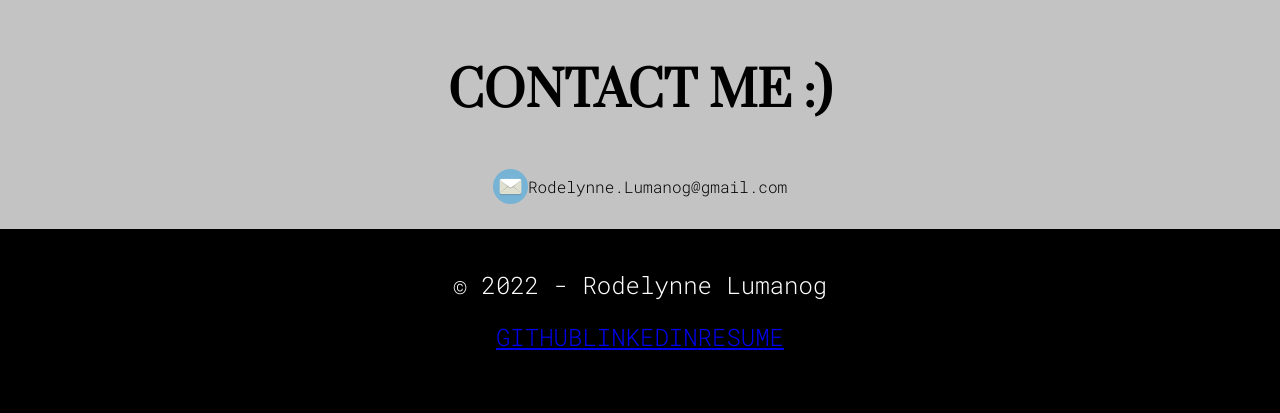
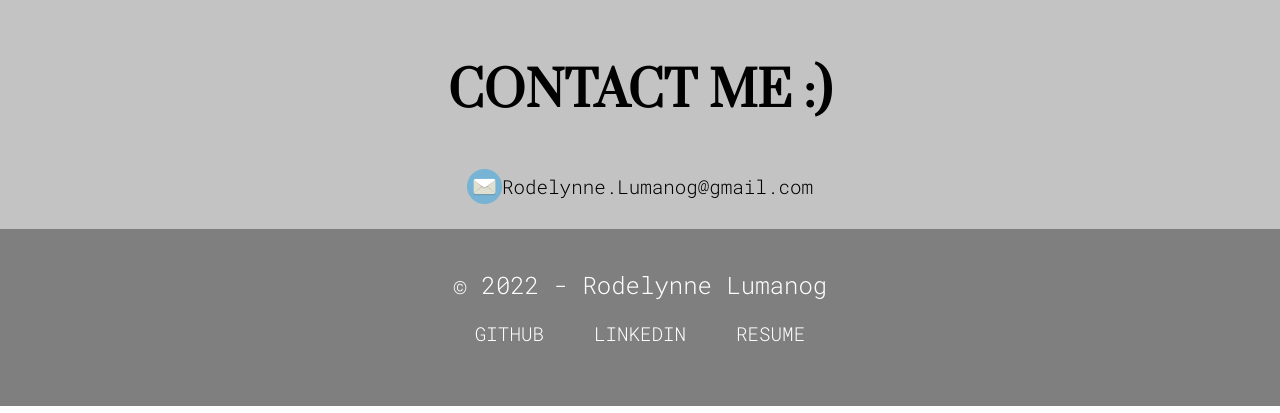
Before and after one commit to llynn3/rodelynnelumanog, a plain HTML site: page index.html in a window 1280 px wide. Shown: the part 2008-2421 px from the top of the page. Drawn offline with Linux system fonts and the light colour scheme.

Commit message:
style footer

```diff
--- a/style.css
+++ b/style.css
@@ -189,6 +189,7 @@ html{
     flex-direction: row;
     align-items: center;
     font-family: "Roboto Mono";
+    font-size: 1.2rem;
     padding: 5px;
 }
 
@@ -196,7 +197,7 @@ html{
 #footer{
     display: flex;
     flex-direction: column;
-    background-color: black;
+    background-color: rgba(0, 0, 0, 0.5);
     color: white;
     padding: 40px;
     font-family: "Roboto Mono";
@@ -204,16 +205,21 @@ html{
     font-size: 1.5rem;
 }
 
-.links{
-    padding: 20px;
-}
-
 .links ul{
     display: flex;
     list-style: none;
+    margin: 20px 0px;
+    font-size: 1.2rem;
 }
 
-.links:hover{
+.links ul li a{
+    text-decoration: none;
+    color: white;
+    padding: 8px 25px;
+    transition: all .5s ease;
+}
+
+.links ul li a:hover{
     background-color: white;
     color: black;
     box-shadow: 0 0 10px white;
```
